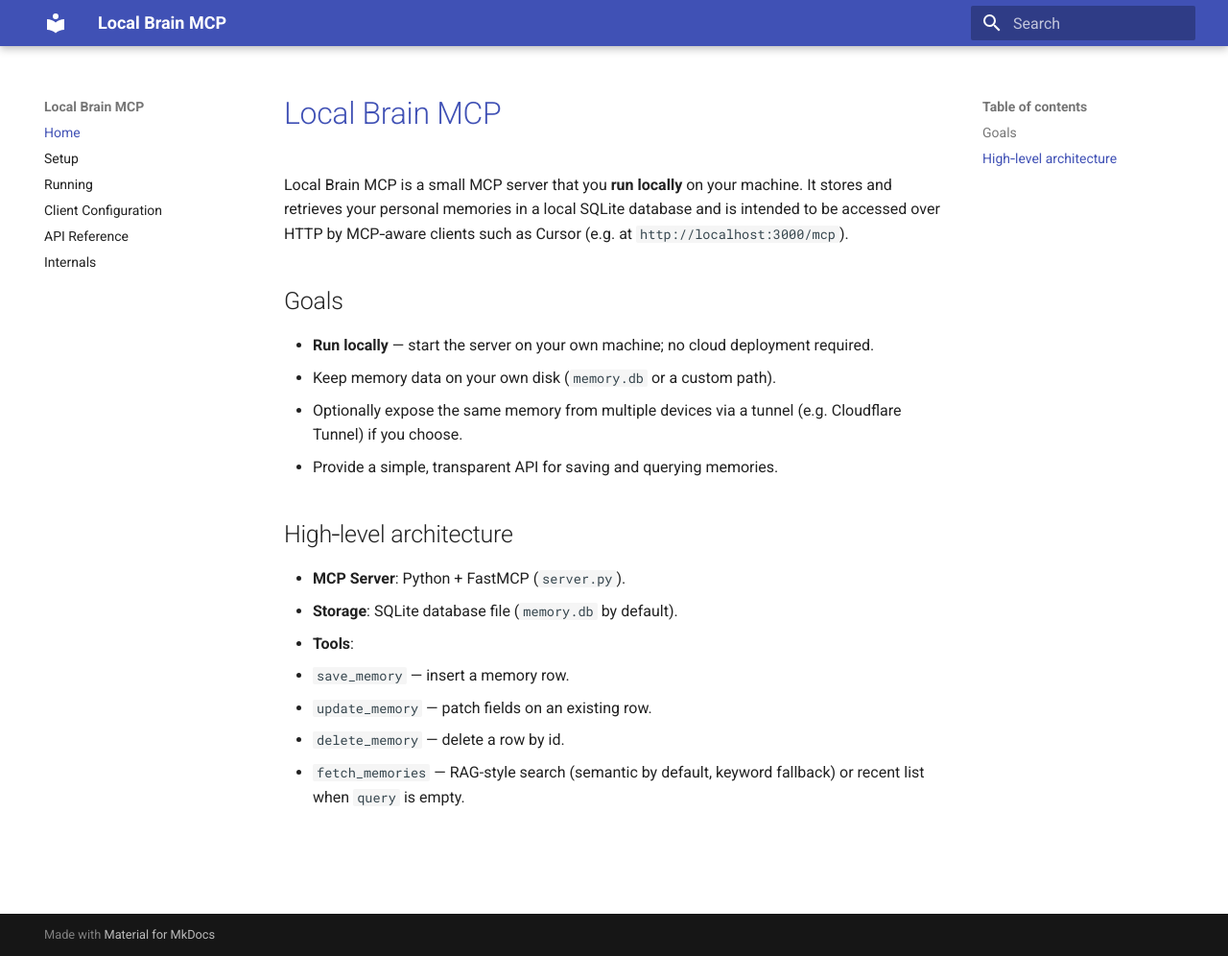
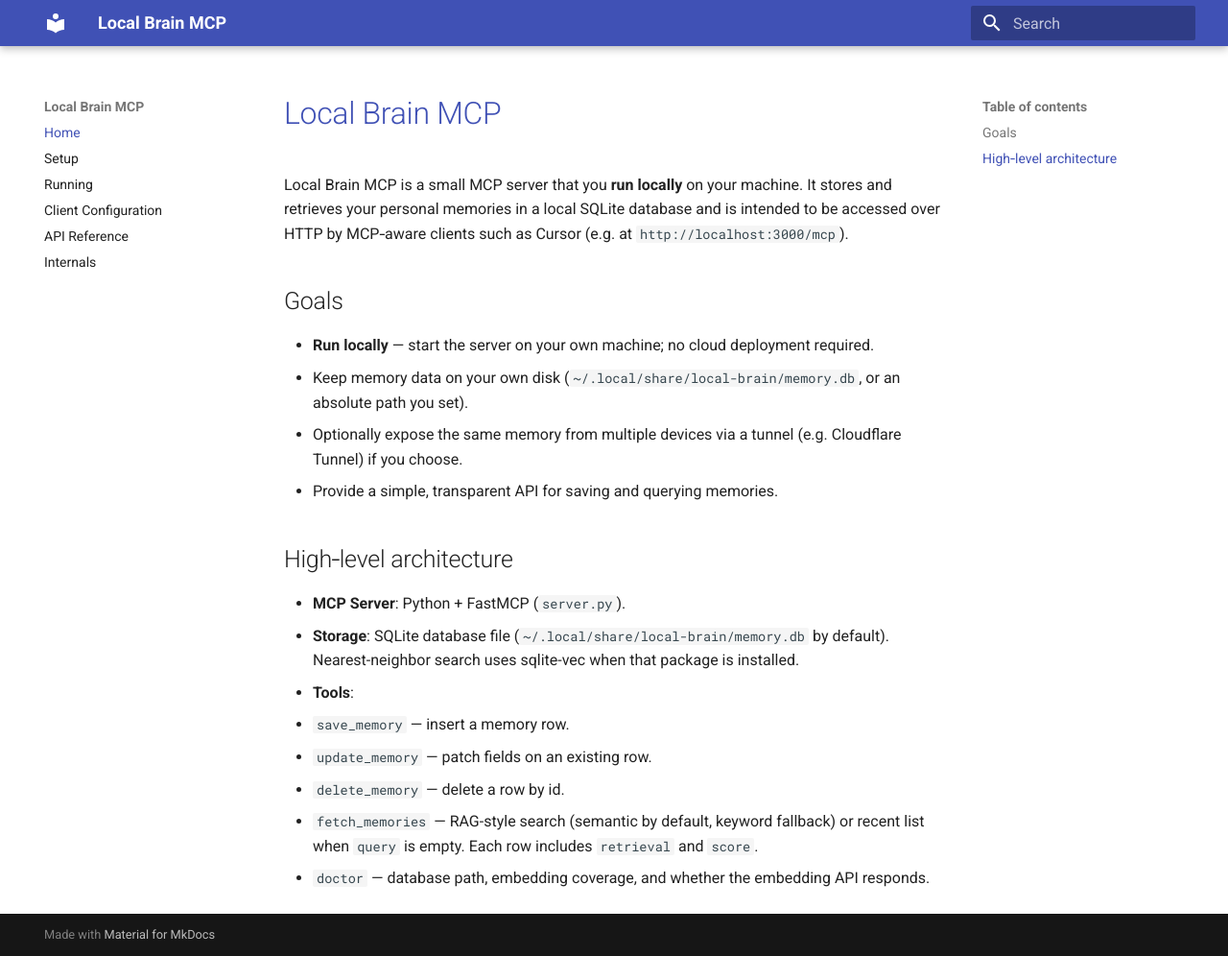
Before and after one commit to ejsinfuego/memory-mcp, an MkDocs documentation site: the page built from docs/index.md, in a window 1280 px wide and 996 px high. Shown: the whole window at 96% size. Built offline with MkDocs 1.6.1 and Material for MkDocs 9.7.7, drawn with Linux system fonts in a browser that asks for light colours.

Commit message:
docs: list doctor and the shared database path

```diff
--- a/docs/index.md
+++ b/docs/index.md
@@ -5,16 +5,17 @@
 ## Goals
 
 - **Run locally** — start the server on your own machine; no cloud deployment required.
-- Keep memory data on your own disk (`memory.db` or a custom path).
+- Keep memory data on your own disk (`~/.local/share/local-brain/memory.db`, or an absolute path you set).
 - Optionally expose the same memory from multiple devices via a tunnel (e.g. Cloudflare Tunnel) if you choose.
 - Provide a simple, transparent API for saving and querying memories.
 
 ## High‑level architecture
 
 - **MCP Server**: Python + FastMCP (`server.py`).
-- **Storage**: SQLite database file (`memory.db` by default).
+- **Storage**: SQLite database file (`~/.local/share/local-brain/memory.db` by default). Nearest-neighbor search uses sqlite-vec when that package is installed.
 - **Tools**:
   - `save_memory` — insert a memory row.
   - `update_memory` — patch fields on an existing row.
   - `delete_memory` — delete a row by id.
-  - `fetch_memories` — RAG-style search (semantic by default, keyword fallback) or recent list when `query` is empty.
+  - `fetch_memories` — RAG-style search (semantic by default, keyword fallback) or recent list when `query` is empty. Each row includes `retrieval` and `score`.
+  - `doctor` — database path, embedding coverage, and whether the embedding API responds.
```
